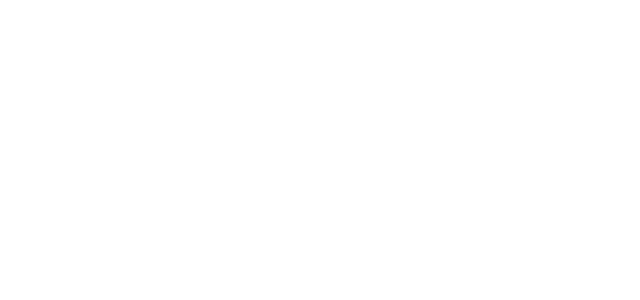
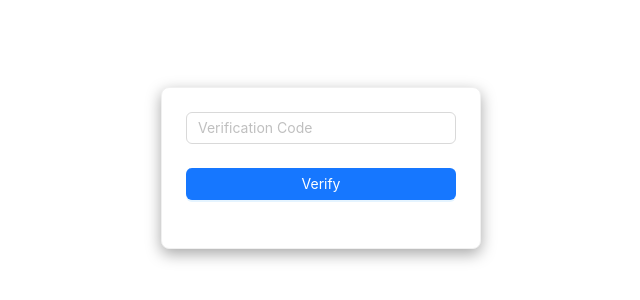
Before and after one commit to softdev629/AI-business-copilot-frontend, a React (Create React App) app: page /verify in a window 1280 px wide. Before the commit this address had no page. Shown: the part 232-532 px from the top of the page, without its empty margins (319-959 px from the left). Built offline with nearby package versions, Linux system fonts and the light colour scheme.

Commit message:
email verify view

```diff
--- a/package.json
+++ b/package.json
@@ -5,6 +5,7 @@
   "dependencies": {
     "@ant-design/icons": "^5.0.1",
     "@react-pdf-viewer/core": "^3.11.0",
+    "@reduxjs/toolkit": "^1.9.5",
     "@testing-library/jest-dom": "^5.16.5",
     "@testing-library/react": "^13.4.0",
     "@testing-library/user-event": "^13.5.0",
@@ -17,7 +18,6 @@
     "react-router-dom": "^6.7.0",
     "react-scripts": "5.0.1",
     "react-use-websocket": "^4.3.1",
-    "redux-thunk": "^2.4.2",
     "web-vitals": "^2.1.4"
   },
   "scripts": {
--- a/src/App.js
+++ b/src/App.js
@@ -13,6 +13,7 @@
 import TrainPage from "./components/upload";
 import LoginForm from "./components/auth/login-form";
 import RegisterForm from "./components/auth/register-form";
+import EmailVerify from "./components/auth/email-verify";
 
 function App() {
   return (
@@ -22,6 +23,9 @@
           <Route path="/" element={<Navigate to="/login" />} />
           <Route path="/login" element={<LoginForm />} />
           <Route path="/register" element={<RegisterForm />} />
+          <Route path="/verify" element={<EmailVerify />}>
+            <Route path=":code" element={<EmailVerify />} />
+          </Route>
           <Route path="/chat/:id" element={<ChatBox type="combine" />} />
           <Route path="/upload/:id" element={<TrainPage />} />
         </Routes>
--- /dev/null
+++ b/src/components/auth/email-verify.js
@@ -0,0 +1,48 @@
+import { Button, Card, Col, Form, Input, Row, message } from "antd";
+import React from "react";
+import { useNavigate, useParams } from "react-router-dom";
+import axios from "axios";
+
+import { URI } from "../../constant";
+
+const EmailVerify = () => {
+  const params = useParams();
+  const navigate = useNavigate();
+
+  const onVerify = (value) => {
+    axios
+      .get(`${URI}/api/auth/verifyemail/${value.verify_code}`)
+      .then(({ data }) => {
+        message.success(data.message);
+        navigate("/login");
+      })
+      .catch((err) => console.log(err));
+  };
+
+  return (
+    <Row justify="center" align="middle" style={{ minHeight: "100vh" }}>
+      <Col xs={20} sm={16} md={12} xl={6}>
+        <Card style={{ boxShadow: "rgba(0, 0, 0, 0.35) 0px 5px 15px" }}>
+          <Form
+            onFinish={onVerify}
+            initialValues={{ verify_code: params.code }}
+          >
+            <Form.Item
+              name="verify_code"
+              rules={[{ required: true, message: "Input verification code" }]}
+            >
+              <Input placeholder="Verification Code" />
+            </Form.Item>
+            <Form.Item>
+              <Button type="primary" htmlType="submit" className="form-button">
+                Verify
+              </Button>
+            </Form.Item>
+          </Form>
+        </Card>
+      </Col>
+    </Row>
+  );
+};
+
+export default EmailVerify;
--- a/src/components/auth/login-form.js
+++ b/src/components/auth/login-form.js
@@ -2,16 +2,25 @@
 import { LockOutlined, MailOutlined } from "@ant-design/icons";
 import { Form, Input, Button, Checkbox, Row, Col, Card } from "antd";
 import { NavLink } from "react-router-dom";
+import axios from "axios";
+
+import { URI } from "../../constant";
 
 const LoginForm = () => {
   const handleLogin = (value) => {
-    // Handle login logic here
+    console.log(value);
+    const formData = new FormData();
+    formData.append("username", value.email);
+    formData.append("password", value.password);
+    axios
+      .post(`${URI}/api/auth/login`, formData)
+      .then(({ data }) => console.log(data));
   };
 
   return (
     <Row justify="center" align="middle" style={{ minHeight: "100vh" }}>
       <Col xs={20} sm={16} md={12} lg={8}>
-        <Card>
+        <Card style={{ boxShadow: "rgba(0, 0, 0, 0.35) 0px 5px 15px" }}>
           <Form
             name="normal_login"
             className="login-form"
--- a/src/components/auth/register-form.js
+++ b/src/components/auth/register-form.js
@@ -18,16 +18,16 @@
 
   const handleRegister = (value) => {
     // Handle registration logic here
-    axios.post(`${URI}/api/register`, value).then(() => {
-      message.success("Successfully Registered!");
-      navigate("/login");
+    axios.post(`${URI}/api/auth/register`, value).then(({ data }) => {
+      message.success(data.message);
+      navigate("/verify");
     });
   };
 
   return (
     <Row justify="center" align="middle" style={{ minHeight: "100vh" }}>
       <Col xs={20} sm={16} md={12} lg={8}>
-        <Card>
+        <Card style={{ boxShadow: "rgba(0, 0, 0, 0.35) 0px 5px 15px" }}>
           <Form
             name="normal_register"
             initialValues={{ remember: true }}
```
Also changed, not shown: 1 other file (tests, documents, lock files or other folders).
